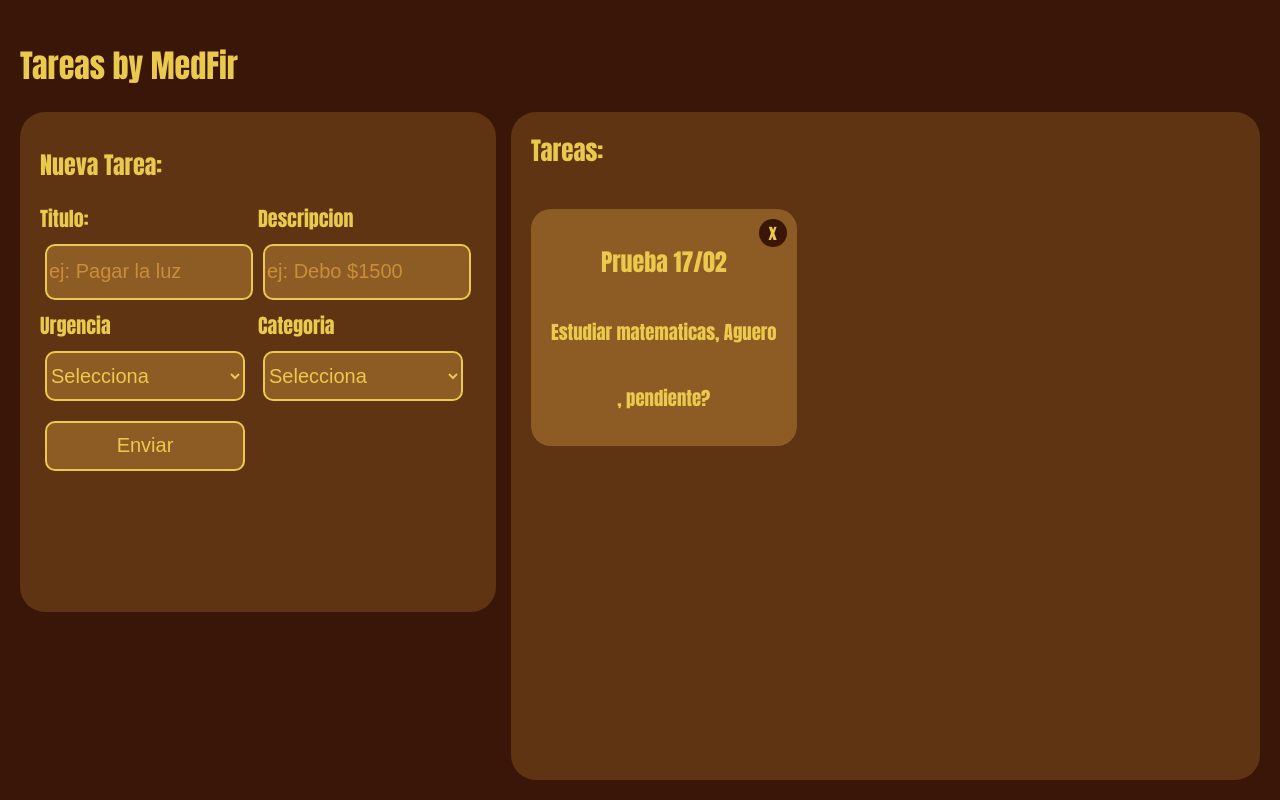
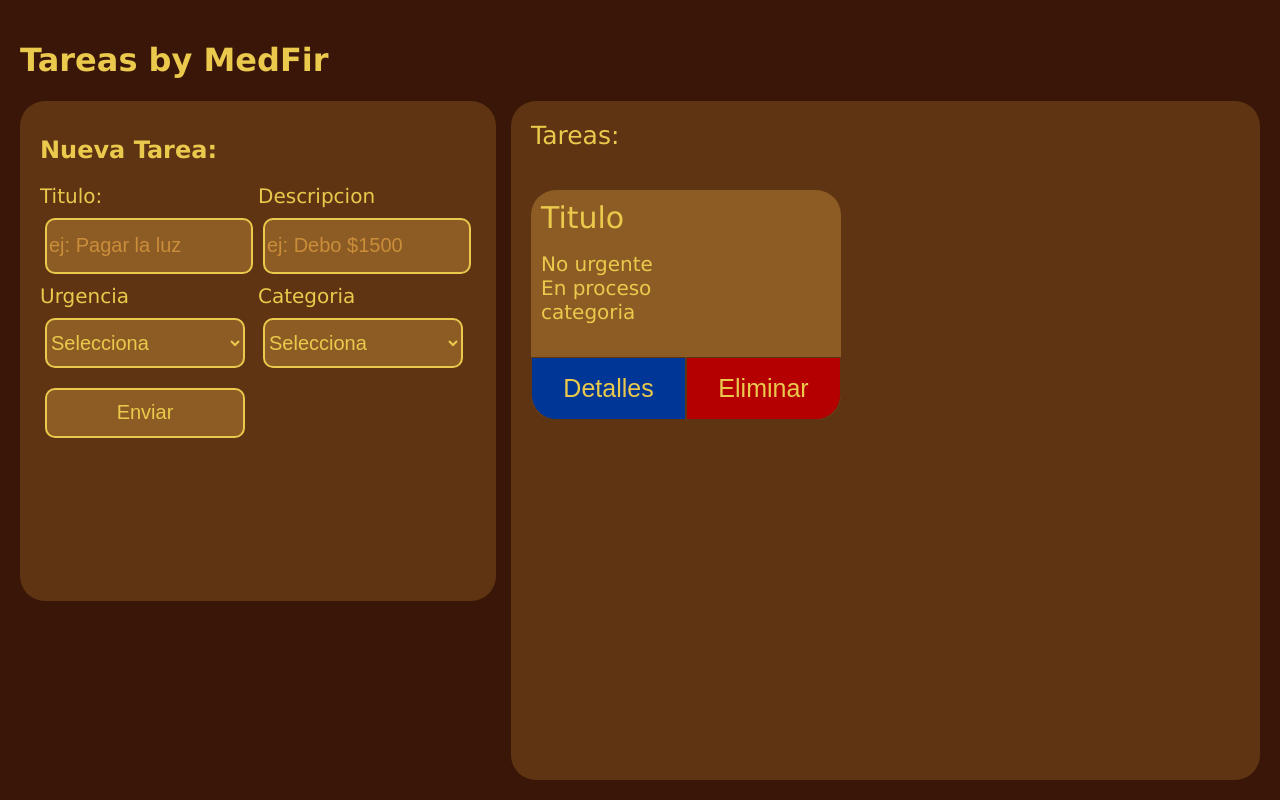
Before and after one commit to MedFir/gestorTareas, a React (Vite) app: page / in a window 1280 px wide. Built offline with nearby package versions, Linux system fonts and the light colour scheme.

Commit message:
hice el formulario

```diff
--- a/src/App.css
+++ b/src/App.css
@@ -4,7 +4,7 @@
     flex-direction: column;
     background-color: #391607;
     color: #eac94c;
-    font-family: Impact, Haettenschweiler, 'Arial Narrow Bold', sans-serif;
+    font-family: Verdana, Geneva, Tahoma, sans-serif;
     padding: 20px;
 }
 .contenedor{
@@ -80,37 +80,66 @@ input::placeholder{
     flex-wrap: wrap;
     align-items: center;
 }
+
+
+
+
+.tarjeta:hover{
+    scale: 1.05;
+}
 .tarjeta{
     display: flex;
     justify-content: center;
     align-items: center;
     flex-direction: column;
-    padding: 15px 20px;
     margin: 20px;
-    border-radius: 20px;
-    position:relative;
+    border-radius: 25px;
     transition: 200ms;
+    width: 310px;
+    height: 230px;
 }
-.tarjeta:hover{
-    scale: 1.05;
+.tareaTitulo{
+    padding: 10px 0px;
+    width: 100%;
+    height: 20%;
+    font-size: 30px;
 }
-.eliminar {
-    position: absolute;
-    background-color: #391607;
-    width: 20px;
-    height: 20px;
+.tareaTitulo p,.tareaInfo p{
+    margin-left: 10px;
+}
+.tareaInfo{
+    background-color: #8d5c24;
+    width: 100%;
+    height: 50%;
     display: flex;
-    justify-content: center;
+    flex-direction: column;
+    font-size: 20px;
+}
+.tareaBotones{
+    width: 100%;
+    height: 30%;
+    display: flex;
+    justify-content: space-between;
     align-items: center;
-    padding: 4px;
-    font-size: 18px;
-    border-radius: 50%;
-    top:10px;
-    right: 10px;
+}
+.tareaBotonDetalles,.tareaBotonEliminar{
+    width: 50%;
+    height: 100%;
+    margin: 0px;
+    border-radius: 0px;
+    font-size: 25px;
+    border: 1px solid #5e3413;
     cursor: pointer;
     transition: 200ms;
 }
-.eliminar:hover{
-    scale: 0.9;
-    background-color: #5e3413;
+.tareaBotonDetalles{
+    background-color: rgb(0, 55, 151);
+    border-bottom-left-radius: 25px;
 }
+.tareaBotonEliminar{
+    background-color: rgb(180, 0, 0);
+    border-bottom-right-radius: 25px;
+}
+.tareaBotonDetalles:hover,.tareaBotonEliminar:hover{
+    opacity: 50%;
+}
--- a/src/App.jsx
+++ b/src/App.jsx
@@ -2,14 +2,15 @@ import Listado from "./componentes/Listado.jsx";
 import CrearTarea from "./componentes/CrearTarea.jsx";
 import "./App.css";
 import { useState } from "react";
+import useToggle from './hooks/useToggle';
 const tareasDefault = [
   {
     id: 1,
-    titulo: "Prueba 17/02",
-    info: "Estudiar matematicas",
-    tipoUrgencia: "Aguero",
-    categoria: "",
-    estado: "pendiente?",
+    titulo: "Titulo",
+    info: "info",
+    tipoUrgencia: "1",
+    categoria: "categoria",
+    estado: "2",
   },
 ];
 
@@ -17,7 +18,6 @@ export default function App() {
   const [tareas, setTareas] = useState(tareasDefault);
   const guardar = (tarea) => {
     console.log(tarea);
-
     let nuevasTareas = [...tareas];
     nuevasTareas.push(tarea);
     setTareas(nuevasTareas);
--- a/src/componentes/CrearTarea.jsx
+++ b/src/componentes/CrearTarea.jsx
@@ -7,7 +7,18 @@ export default function CrearTarea({ guardar }) {
     e.preventDefault();
 
     const id = (new Date()).getTime();
-    const estado = "pendiente";
+
+    //tipoUrgencia:
+    //  "1" = No urgente.
+    //  "2" = Urgente.
+    //  "3" = Muy urgente.
+
+    //estado:
+    // "1" = "Pendente" default
+    // "2" = "En proceso"
+    // "3" = "Finalizado"
+
+    const estado = "1";
     guardar({ ...tarea, estado, id });
 
   };
--- a/src/componentes/Tarjeta.jsx
+++ b/src/componentes/Tarjeta.jsx
@@ -1,19 +1,46 @@
 
 
-export default function Tarjeta({titulo,info,tipoUrgencia,categoria,estado, eliminar}) {
+export default function Tarjeta({titulo, info, tipoUrgencia, categoria, estado, eliminar}) {
+  const color = false;
+
+  if (tipoUrgencia == "1"){
+    tipoUrgencia = "No urgente";
+  }else if (tipoUrgencia == "2"){
+    tipoUrgencia = "Urgente";
+  }else if (tipoUrgencia == "3"){
+    tipoUrgencia = "Muy urgente";
+
+  }else{tipoUrgencia = "ERROR";}
+
+  if (estado == "1"){
+    estado = "Pendiente";
+  }else if (estado == "2"){
+    estado = "En proceso";
+  }else if (estado == "3"){
+    estado = "Finalizado";
+
+  }else{estado = "ERROR";}
 
   return (
     <div
       className="tarjeta"
       style={{
-        backgroundColor: tipoUrgencia ? "#8d5c24" : "#8d5c24",
-        color: tipoUrgencia ? "#eac94c" : "#eac94c"
+        backgroundColor: color ? "#8d5c24" : "#8d5c24",
+        color: color ? "#eac94c" : "#eac94c"
       }}
     >
-      <span className="eliminar" onClick={() => eliminar()} >x</span>
-      <h2>{titulo}</h2>
-      <h3>{info}, {tipoUrgencia}</h3>
-      <h3>{categoria}, {estado}</h3>
+      <div className="tareaTitulo">
+        <p>{titulo}</p>
+      </div>
+      <div className="tareaInfo">
+        <p>{tipoUrgencia}</p>
+        <p>{estado}</p>
+        <p>{categoria}</p>
+      </div>
+      <div className="tareaBotones">
+        <button className="tareaBotonDetalles">Detalles</button>
+        <button onClick={() => eliminar()} className="tareaBotonEliminar">Eliminar</button>
+      </div>
 
     </div>
   )
--- /dev/null
+++ b/src/hooks/useToggle.jsx
@@ -0,0 +1,18 @@
+import { useState } from 'react';
+
+
+//esto es un hook personalizado para intercambiar el estado de visibilidad de un modal
+//importalo con:    import useToggle from '../../hooks/useToggle';
+//usalo asi en el script: const [nombreDeEstado, nombreFuncionAlternarModal] = useToggle();
+//usalo asi en el modal:  style={{ display: nombreDeEstado ? 'flex' : 'none' }}
+//cambia el estado con: alternarModal();  o  onClick={alternarModal}
+
+export default function useToggle (estadoInicial = false)  {
+    // estadoInicial es false por defecto (display: none)
+    const [isVisible, setIsVisible] = useState(estadoInicial);
+
+    // Función que invierte el valor
+    const toggle = () => setIsVisible(!isVisible);
+
+    return [isVisible, toggle];
+};
```
